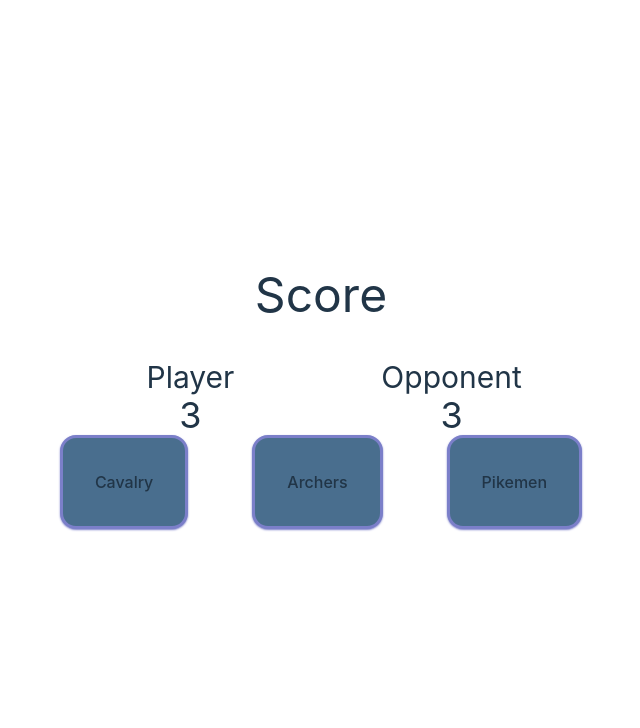
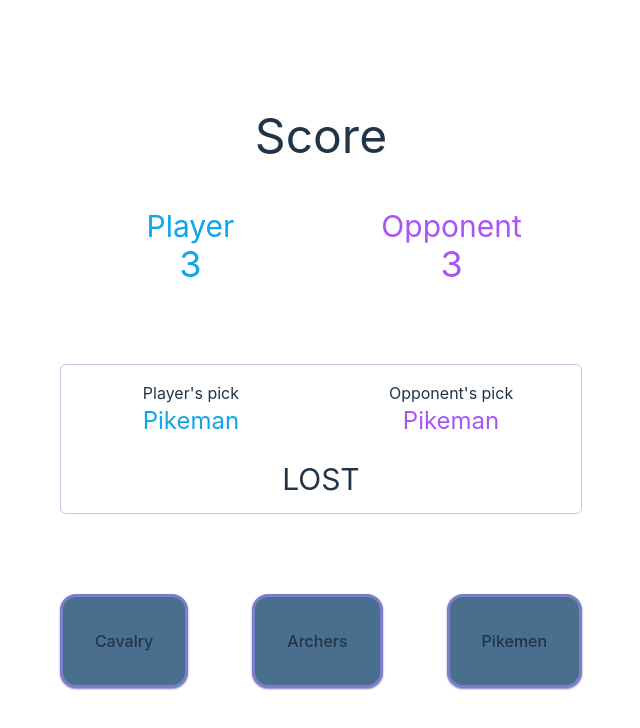
Before and after one commit to ujLevente/neuronation, a React (Vite) app: page / in a window 1280 px wide. Shown: the top 728 px of the page, without its empty margins (319-959 px from the left). Built offline with nearby package versions, Linux system fonts and the light colour scheme.

Commit message:
score and current battle ui element added

```diff
--- a/src/App.tsx
+++ b/src/App.tsx
@@ -1,4 +1,5 @@
 import './App.css';
+import { CurrentBattle } from './components/CurrentBattle';
 import { Score } from './components/Score';
 import { UnitController } from './components/UnitController';
 
@@ -6,6 +7,7 @@ function App() {
     return (
         <div>
             <Score />
+            <CurrentBattle />
             <UnitController />
         </div>
     );
--- /dev/null
+++ b/src/components/CurrentBattle.tsx
@@ -0,0 +1,17 @@
+export function CurrentBattle() {
+    return (
+        <div className="my-20 border-1 border-lightBorder py-4 rounded-md">
+            <div className="flex justify-around mb-6">
+                <div className="flex-1">
+                    <p>Player&apos;s pick</p>
+                    <p className="text-2xl player-color">Pikeman</p>
+                </div>
+                <div className="flex-1">
+                    <p>Opponent&apos;s pick</p>
+                    <p className="text-2xl opponent-color">Pikeman</p>
+                </div>
+            </div>
+            <h3 className="h3 uppercase">lost</h3>
+        </div>
+    );
+}
--- a/src/components/Score.tsx
+++ b/src/components/Score.tsx
@@ -1,15 +1,15 @@
 export function Score() {
     return (
         <div>
-            <h1 className="text-5xl">Score</h1>
-            <div className="flex justify-around mt-10">
+            <h1 className="h1">Score</h1>
+            <div className="flex justify-around mt-12">
                 <div className="flex-1">
-                    <h3 className="text-3xl">Player</h3>
-                    <h2 className="text-4xl">3</h2>
+                    <h3 className="h3 player-color">Player</h3>
+                    <h2 className="h2 player-color">3</h2>
                 </div>
                 <div className="flex-1">
-                    <h3 className="text-3xl">Opponent</h3>
-                    <h2 className="text-4xl">3</h2>
+                    <h3 className="h3 opponent-color">Opponent</h3>
+                    <h2 className="h2 opponent-color">3</h2>
                 </div>
             </div>
         </div>
--- a/src/index.css
+++ b/src/index.css
@@ -1,6 +1,24 @@
 @tailwind base;
 @tailwind components;
 @tailwind utilities;
+
+@layer components {
+    .h1 {
+        @apply text-5xl;
+    }
+    .h2 {
+        @apply text-4xl;
+    }
+    .h3 {
+        @apply text-3xl;
+    }
+    .opponent-color {
+        @apply text-purple-500;
+    }
+    .player-color {
+        @apply text-sky-500;
+    }
+}
 
 :root {
     font-family: Inter, system-ui, Avenir, Helvetica, Arial, sans-serif;
--- a/tailwind.config.cjs
+++ b/tailwind.config.cjs
@@ -6,9 +6,10 @@ module.exports = {
             colors: {
                 primary: '#496e8e',
                 secondary: '#7b7fc9',
-                // #5b90be
+                lightBorder: '#7b7fc973',
             },
             borderWidth: {
+                1: '1px',
                 3: '3px',
             },
             opacity: {
```
